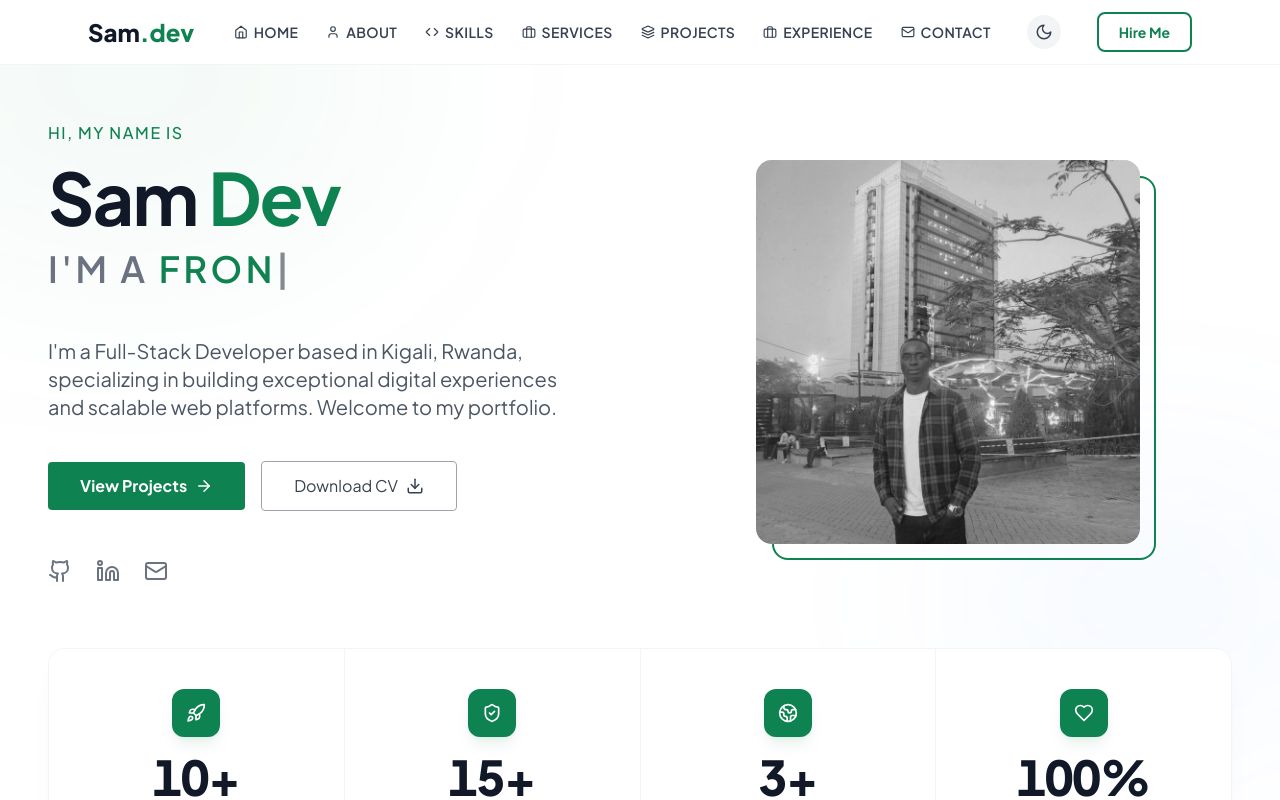
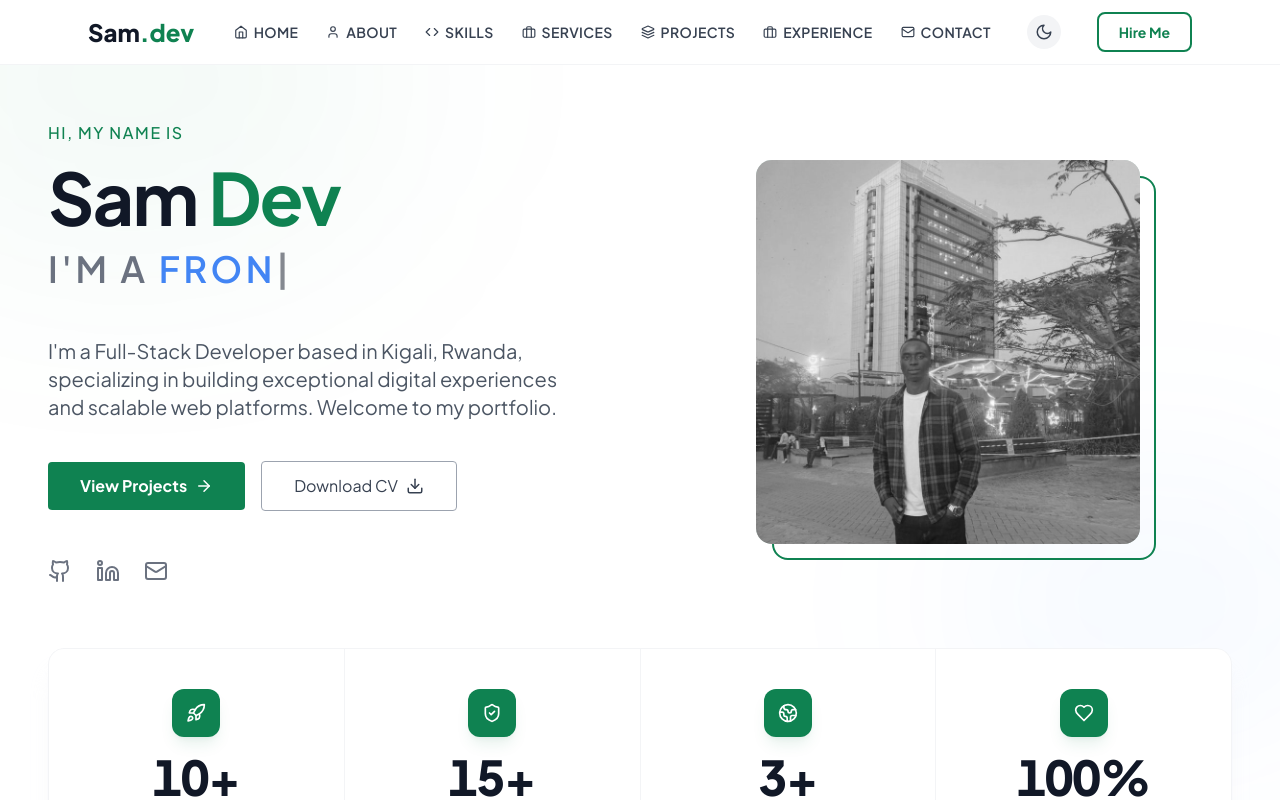
Before and after one commit to Samlite250/Samportfolio, a React (Vite) app: page / in a window 1280 px wide. Shown: the top 800 px of the page. Built offline with nearby package versions, Linux system fonts and the light colour scheme.

Commit message:
style(hero): typewriter text in Google blue

```diff
--- a/src/components/Hero.jsx
+++ b/src/components/Hero.jsx
@@ -32,7 +32,7 @@ const TypewriterText = ({ texts }) => {
   }, [currentText, isDeleting, currentIndex, texts]);
 
   return (
-    <span className="text-primary">
+    <span className="text-secondary">
       {currentText}
       <span className="animate-pulse text-gray-900 dark:text-white">|</span>
     </span>
```
